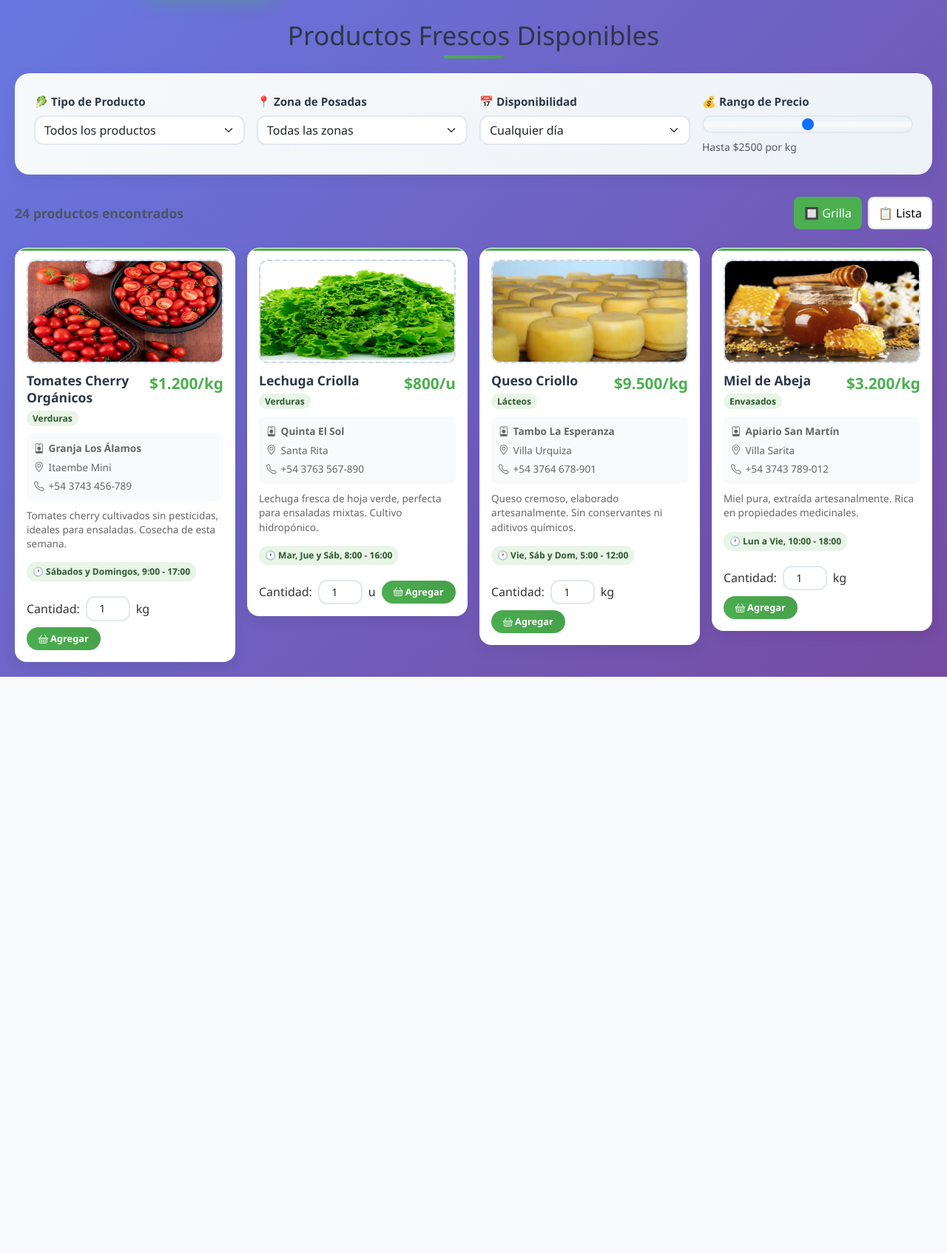
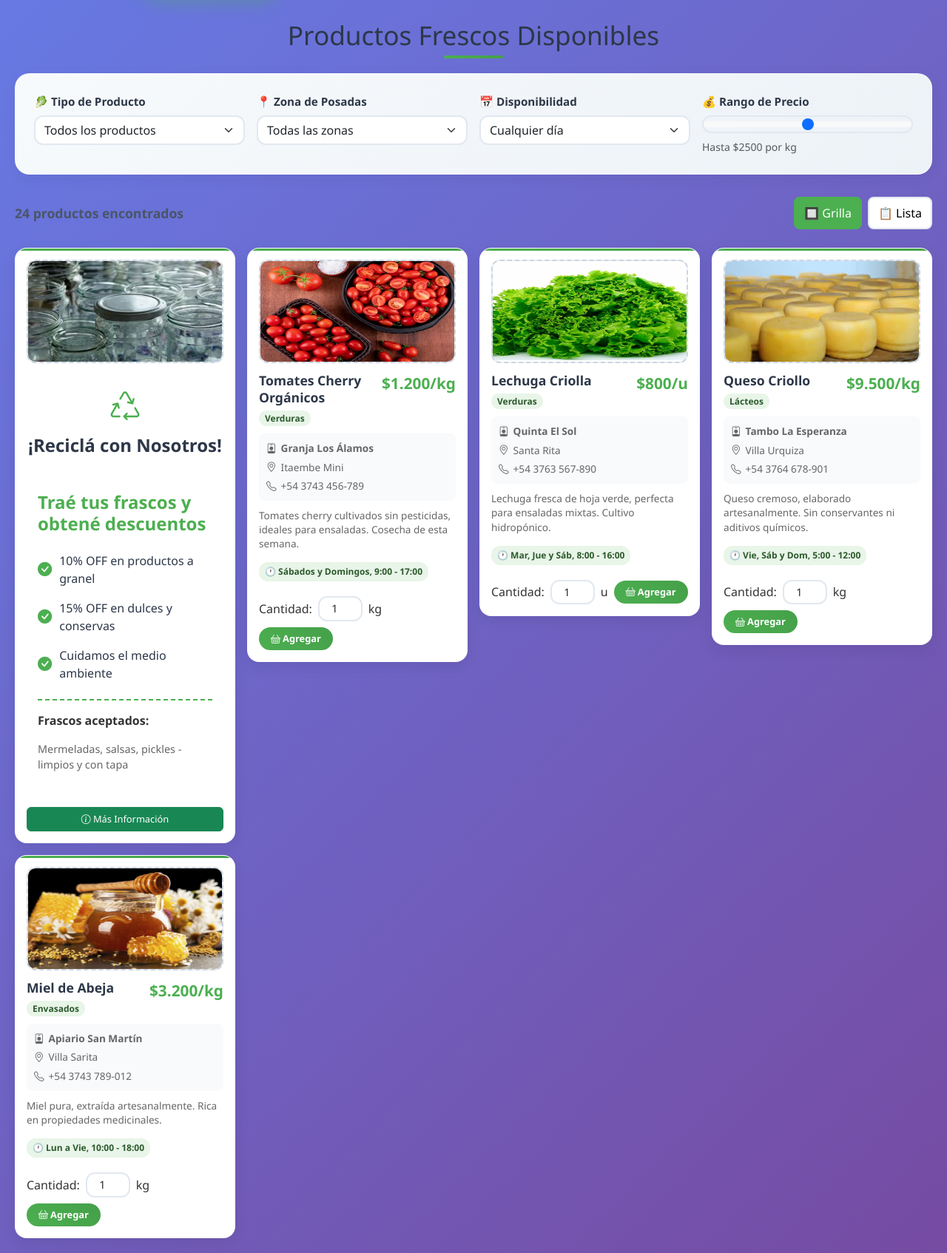
Before and after one commit to RafaGimenez26/Hackathon-Software, a PHP site: page / in a window 1280 px wide. Shown: the part 286-1980 px from the top of the page at 74% size. Before the commit the page ends 1201 px from the top, so only its background shows below. Run offline with PHP 8.4, Linux system fonts and the light colour scheme.

Commit message:
Agregado container de reciclaje

```diff
--- a/index.php
+++ b/index.php
@@ -92,7 +92,48 @@
             </div>
 
             <div class="row g-3">
-                <!-- Producto 1 -->
+
+            <!-- Contenedor Estático de Reciclaje - Siempre Primero -->
+            <div class="col-xl-3 col-lg-4 col-md-6">
+                <div class="producto-card recycle-card">
+                    <img src="img/frascos.jpg" alt="Trae tus frascos y reciclá" class="product-image-placeholder" />
+
+                    <div class="recycle-header">
+                        <div class="recycle-icon">
+                            <i class="bi bi-recycle" style="font-size: 2.5rem; color: #4CAF50;"></i>
+                        </div>
+                        <h3 class="recycle-title">¡Reciclá con Nosotros!</h3>
+                    </div>
+
+                    <div class="recycle-content">
+                        <h4 style="color: #4CAF50; font-weight: 700; margin-bottom: 15px;">
+                            Traé tus frascos y obtené descuentos
+                        </h4>
+
+                        <ul class="recycle-benefits">
+                            <li><i class="bi bi-check-circle-fill"></i> 10% OFF en productos a granel</li>
+                            <li><i class="bi bi-check-circle-fill"></i> 15% OFF en dulces y conservas</li>
+                            <li><i class="bi bi-check-circle-fill"></i> Cuidamos el medio ambiente</li>
+                        </ul>
+
+                        <div class="recycle-info">
+                            <p><strong>Frascos aceptados:</strong></p>
+                            <p style="font-size: 0.9rem; color: #666;">
+                                Mermeladas, salsas, pickles - limpios y con tapa
+                            </p>
+                        </div>
+                    </div>
+
+                    <div class="recycle-cta">
+                        <button class="btn btn-success btn-sm-custom w-100">
+                            <i class="bi bi-info-circle"></i> Más Información
+                        </button>
+                    </div>
+                </div>
+            </div>
+
+
+            <!-- Producto 1 -->
                 <div class="col-xl-3 col-lg-4 col-md-6">
                     <div class="producto-card">
                         <img src="img/tomates.jpg" alt="Tomates Cherry Orgánicos" class="product-image-placeholder" />
--- a/style.css
+++ b/style.css
@@ -116,7 +116,7 @@
             animation: slideIn 0.4s cubic-bezier(0.4, 0, 0.2, 1);
         }
 
-        @keyframes slideIn {
+        /* @keyframes slideIn {
             from {
                 opacity: 0;
                 transform: translateY(20px) scale(0.98);
@@ -125,6 +125,88 @@
                 opacity: 1;
                 transform: translateY(0) scale(1);
             }
+        } */
+
+        /* Estilos especiales para la tarjeta de reciclaje */
+        .recycle-card {
+            background: linear-gradient(135deg, #e8f5e9 0%, #c8e6c9 100%);
+            border: 3px solid #4CAF50;
+            position: relative;
+            overflow: hidden;
+        }
+
+        .recycle-card::before {
+            content: '';
+            position: absolute;
+            top: 0;
+            left: 0;
+            right: 0;
+            height: 6px;
+            background: linear-gradient(45deg, #4CAF50, #66BB6A, #81C784);
+        }
+
+        .recycle-header {
+            text-align: center;
+            padding: 15px 0;
+        }
+
+        .recycle-title {
+            color: #2d3748;
+            font-size: 1.5rem;
+            font-weight: 700;
+            margin-top: 10px;
+        }
+
+        .recycle-content {
+            padding: 15px;
+            background: rgba(255, 255, 255, 0.8);
+            border-radius: 12px;
+            margin: 10px 0;
+        }
+
+        .recycle-benefits {
+            list-style: none;
+            padding: 0;
+            margin: 15px 0;
+        }
+
+        .recycle-benefits li {
+            padding: 8px 0;
+            display: flex;
+            align-items: center;
+            gap: 10px;
+            color: #2d3748;
+            font-weight: 500;
+        }
+
+        .recycle-benefits li i {
+            color: #4CAF50;
+            font-size: 1.2rem;
+        }
+
+        .recycle-info {
+            margin-top: 15px;
+            padding-top: 15px;
+            border-top: 2px dashed #4CAF50;
+        }
+
+        .recycle-cta {
+            margin-top: 15px;
+        }
+
+        /* Animación sutil para llamar la atención */
+        .recycle-card:hover {
+            transform: translateY(-8px) scale(1.02);
+            box-shadow: 0 12px 35px rgba(76, 175, 80, 0.3);
+        }
+
+        .recycle-icon i {
+            animation: pulse 2s ease-in-out infinite;
+        }
+
+        @keyframes pulse {
+            0%, 100% { transform: scale(1); }
+            50% { transform: scale(1.1); }
         }
 
         .tab-title {
```
Also changed, not shown: img/frascos.jpg (added).
